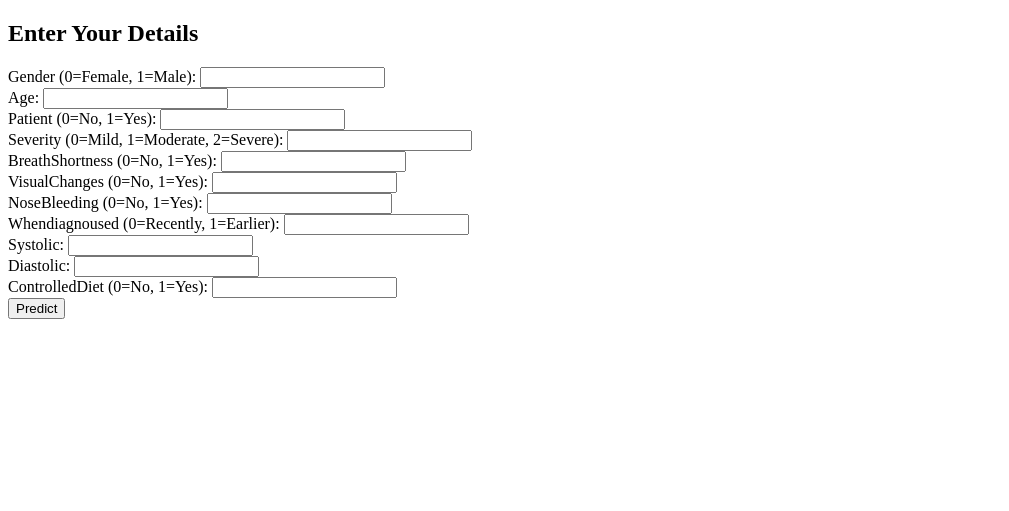
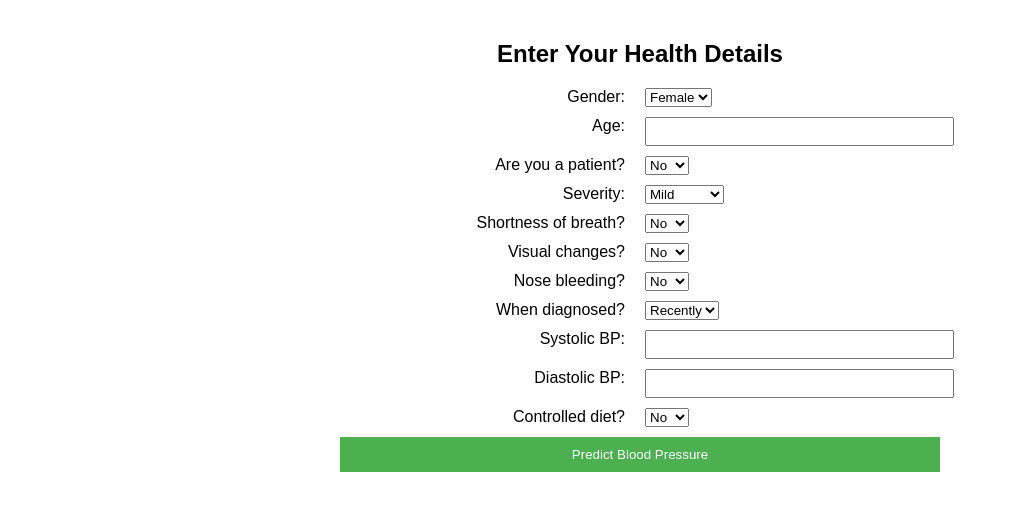
Before and after one commit to SINDHUpriya2005/blood_pressure, a Flask app: page /predict-form in a window 1280 px wide. Shown: the top 511 px of the page, without its empty margins (0-1009 px from the left). Run offline with Flask 3, Linux system fonts and the light colour scheme; parts of the project's set-up code (start-up, migrations or seed data) failed here and were passed over.

Commit message:
Update predict_form.html

```diff
--- a/templates/predict_form.html
+++ b/templates/predict_form.html
@@ -3,44 +3,118 @@
 <head>
     <meta charset="UTF-8">
     <title>Predict Form</title>
+    <style>
+        body {
+            font-family: Arial, sans-serif;
+            max-width: 600px;
+            margin: 0 auto;
+            padding: 20px;
+        }
+        form {
+            display: grid;
+            grid-gap: 10px;
+            grid-template-columns: 1fr 1fr;
+        }
+        label {
+            text-align: right;
+            padding-right: 10px;
+        }
+        input[type="number"] {
+            padding: 5px;
+            width: 100%;
+        }
+        input[type="submit"] {
+            grid-column: span 2;
+            padding: 10px;
+            background-color: #4CAF50;
+            color: white;
+            border: none;
+            cursor: pointer;
+        }
+        .form-header {
+            grid-column: span 2;
+            text-align: center;
+        }
+    </style>
 </head>
 <body>
-    <h2>Enter Your Details</h2>
+    <h2 class="form-header">Enter Your Health Details</h2>
     <form action="/predict" method="post">
-        <label>Gender (0=Female, 1=Male):</label>
-        <input type="number" name="Gender" required><br>
+        <label>Gender:</label>
+        <div>
+            <select name="Gender" required>
+                <option value="0">Female</option>
+                <option value="1">Male</option>
+            </select>
+        </div>
 
         <label>Age:</label>
-        <input type="number" name="Age" required><br>
+        <input type="number" name="Age" min="1" max="120" required>
 
-        <label>Patient (0=No, 1=Yes):</label>
-        <input type="number" name="Patient" required><br>
+        <label>Are you a patient?</label>
+        <div>
+            <select name="Patient" required>
+                <option value="0">No</option>
+                <option value="1">Yes</option>
+            </select>
+        </div>
 
-        <label>Severity (0=Mild, 1=Moderate, 2=Severe):</label>
-        <input type="number" name="Severity" required><br>
+        <label>Severity:</label>
+        <div>
+            <select name="Severity" required>
+                <option value="0">Mild</option>
+                <option value="1">Moderate</option>
+                <option value="2">Severe</option>
+            </select>
+        </div>
 
-        <label>BreathShortness (0=No, 1=Yes):</label>
-        <input type="number" name="BreathShortness" required><br>
+        <label>Shortness of breath?</label>
+        <div>
+            <select name="BreathShortness" required>
+                <option value="0">No</option>
+                <option value="1">Yes</option>
+            </select>
+        </div>
 
-        <label>VisualChanges (0=No, 1=Yes):</label>
-        <input type="number" name="VisualChanges" required><br>
+        <label>Visual changes?</label>
+        <div>
+            <select name="VisualChanges" required>
+                <option value="0">No</option>
+                <option value="1">Yes</option>
+            </select>
+        </div>
 
-        <label>NoseBleeding (0=No, 1=Yes):</label>
-        <input type="number" name="NoseBleeding" required><br>
+        <label>Nose bleeding?</label>
+        <div>
+            <select name="NoseBleeding" required>
+                <option value="0">No</option>
+                <option value="1">Yes</option>
+            </select>
+        </div>
 
-        <label>Whendiagnoused (0=Recently, 1=Earlier):</label>
-        <input type="number" name="Whendiagnoused" required><br>
+        <label>When diagnosed?</label>
+        <div>
+            <select name="Whendiagnoused" required>
+                <option value="0">Recently</option>
+                <option value="1">Earlier</option>
+            </select>
+        </div>
 
-        <label>Systolic:</label>
-        <input type="number" name="Systolic" required><br>
+        <label>Systolic BP:</label>
+        <input type="number" name="Systolic" min="50" max="300" required>
 
-        <label>Diastolic:</label>
-        <input type="number" name="Diastolic" required><br>
+        <label>Diastolic BP:</label>
+        <input type="number" name="Diastolic" min="30" max="200" required>
 
-        <label>ControlledDiet (0=No, 1=Yes):</label>
-        <input type="number" name="ControlledDiet" required><br>
+        <label>Controlled diet?</label>
+        <div>
+            <select name="ControlledDiet" required>
+                <option value="0">No</option>
+                <option value="1">Yes</option>
+            </select>
+        </div>
 
-        <input type="submit" value="Predict">
+        <input type="submit" value="Predict Blood Pressure">
     </form>
 </body>
 </html>
```
